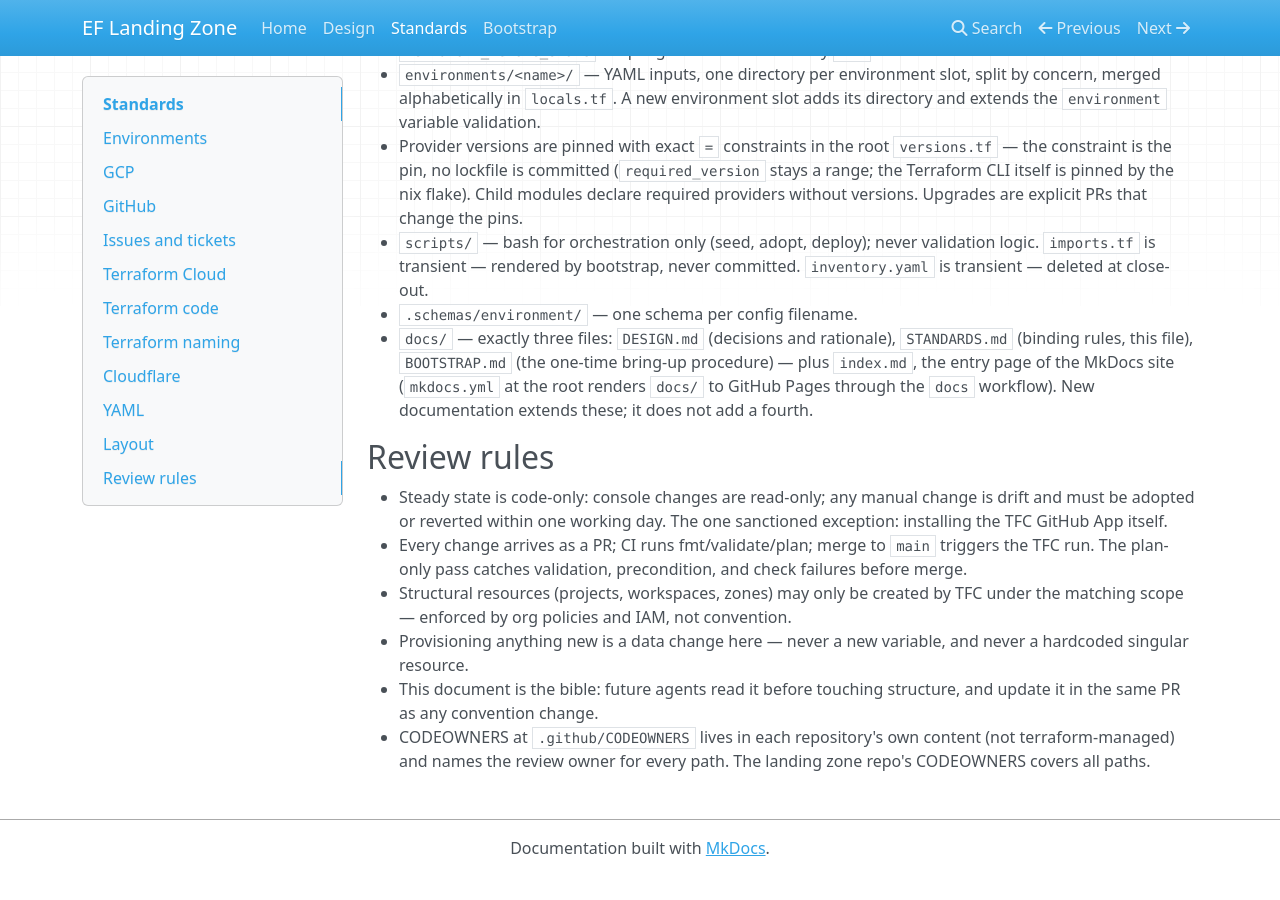
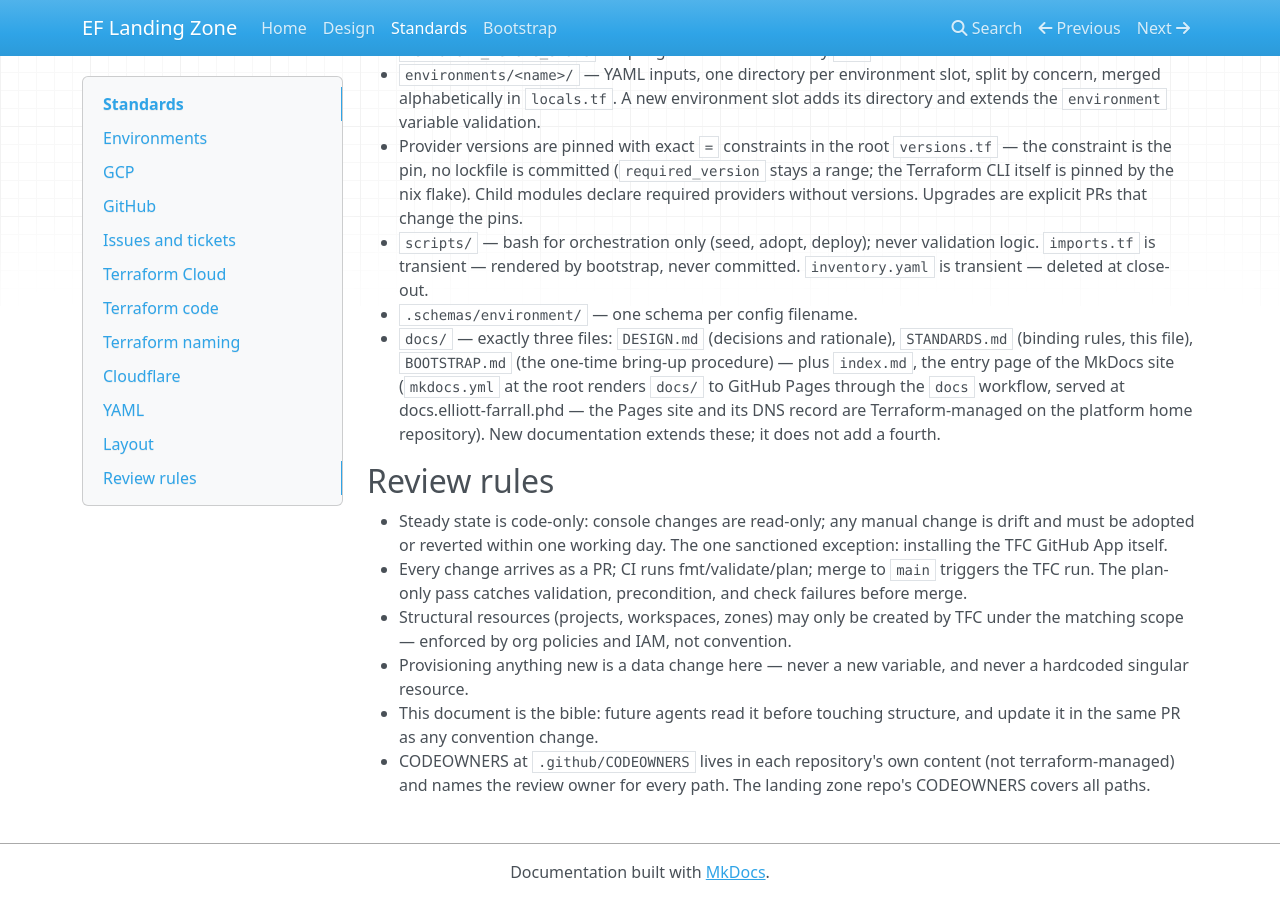
Before and after one commit to elliott-farrall/ef-mgt-devops, an MkDocs documentation site: the page built from docs/STANDARDS.md, in a window 1280 px wide and 900 px high, scrolled down 5672 px. Built offline with MkDocs 1.6.1, drawn with Linux system fonts in a browser that asks for light colours; nearby versions of some CDN libraries; before the commit the page ends 6548 px from its top, so only the background shows below that.

Commit message:
docs: pages hardcoded on the platform repo with docs.elliott-farrall.phd DNS; pages config option dropped

```diff
--- a/docs/STANDARDS.md
+++ b/docs/STANDARDS.md
@@ -337,7 +337,9 @@ here in the same PR that makes it.
   `STANDARDS.md` (binding rules, this file), `BOOTSTRAP.md` (the one-time
   bring-up procedure) — plus `index.md`, the entry page of the MkDocs
   site (`mkdocs.yml` at the root renders `docs/` to GitHub Pages through
-  the `docs` workflow). New documentation extends these; it does not add
+  the `docs` workflow, served at docs.elliott-farrall.phd — the Pages
+  site and its DNS record are Terraform-managed on the platform home
+  repository). New documentation extends these; it does not add
   a fourth.
 
 ## Review rules
```
Also changed, not shown: 7 other files.
